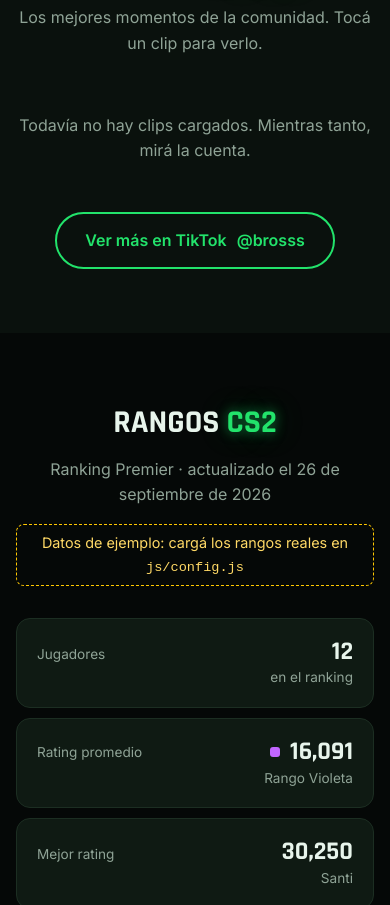
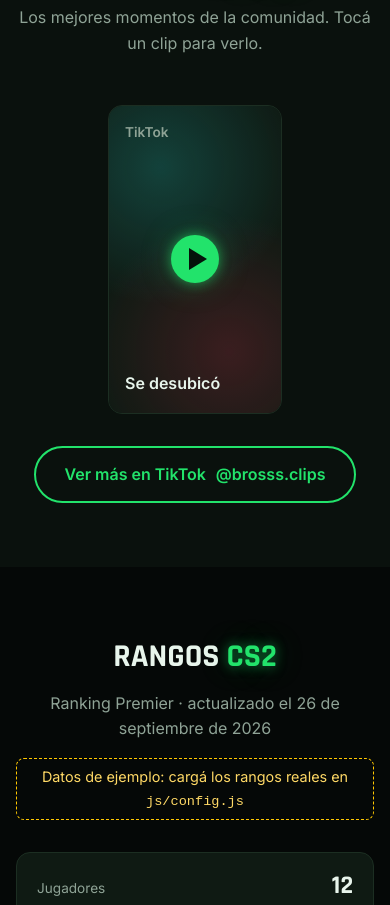
Before and after one commit to JoacoooWeimann/brosss-discord, a website: page index.html in a window 390 px wide. Shown: the part 2988-3893 px from the top of the page. Drawn offline with Linux system fonts and the light colour scheme; no server answers.

Commit message:
Configura la cuenta de TikTok @brosss.clips y su primer clip
Los clips se centran con flex-wrap para que se vean bien aunque haya
pocos. El test del perfil lee el usuario desde la config.

```diff
--- a/css/styles.css
+++ b/css/styles.css
@@ -571,11 +571,14 @@ a { color: inherit; text-decoration: none; }
    ============================================================= */
 .clips {
   list-style: none;
-  display: grid;
-  grid-template-columns: repeat(auto-fill, minmax(220px, 1fr));
+  /* Flex y no grid: así con pocos clips (o uno solo) quedan centrados */
+  display: flex;
+  flex-wrap: wrap;
+  justify-content: center;
   gap: 20px;
 }
 .clip {
+  width: 240px;
   aspect-ratio: 9 / 16; /* formato vertical de TikTok */
   border-radius: var(--radio);
   overflow: hidden;
@@ -1380,7 +1383,8 @@ a { color: inherit; text-decoration: none; }
   .podio__puesto { padding: 12px 4px; }
   .col-faceit, .col-steam { display: none; }
   .stream__info { flex-direction: column; align-items: stretch; }
-  .clips { grid-template-columns: repeat(2, 1fr); gap: 10px; }
+  .clips { gap: 10px; }
+  .clip { width: calc(50% - 5px); } /* 2 por fila */
   .clip__play { width: 48px; height: 48px; }
   .filtros label:not(.buscador), .filtros select { width: 100%; }
   .ranking th, .ranking td { padding: 10px 12px; }
--- a/js/config.js
+++ b/js/config.js
@@ -85,9 +85,9 @@ const CONFIG = {
   // URL). Los links cortos tipo vm.tiktok.com no sirven.
   // "titulo" es opcional: es el texto que se ve antes de reproducir.
   tiktok: {
-    usuario: "brosss",
+    usuario: "brosss.clips",
     clips: [
-      // { url: "https://www.tiktok.com/@brosss/video/7412345678901234567", titulo: "Ace con la Deagle" },
+      { url: "https://www.tiktok.com/@brosss.clips/video/7461024379594345733", titulo: "Se desubicó" },
     ],
   },
 
```
Also changed, not shown: tests/stream-clips.test.js (+3 -2 lines).
